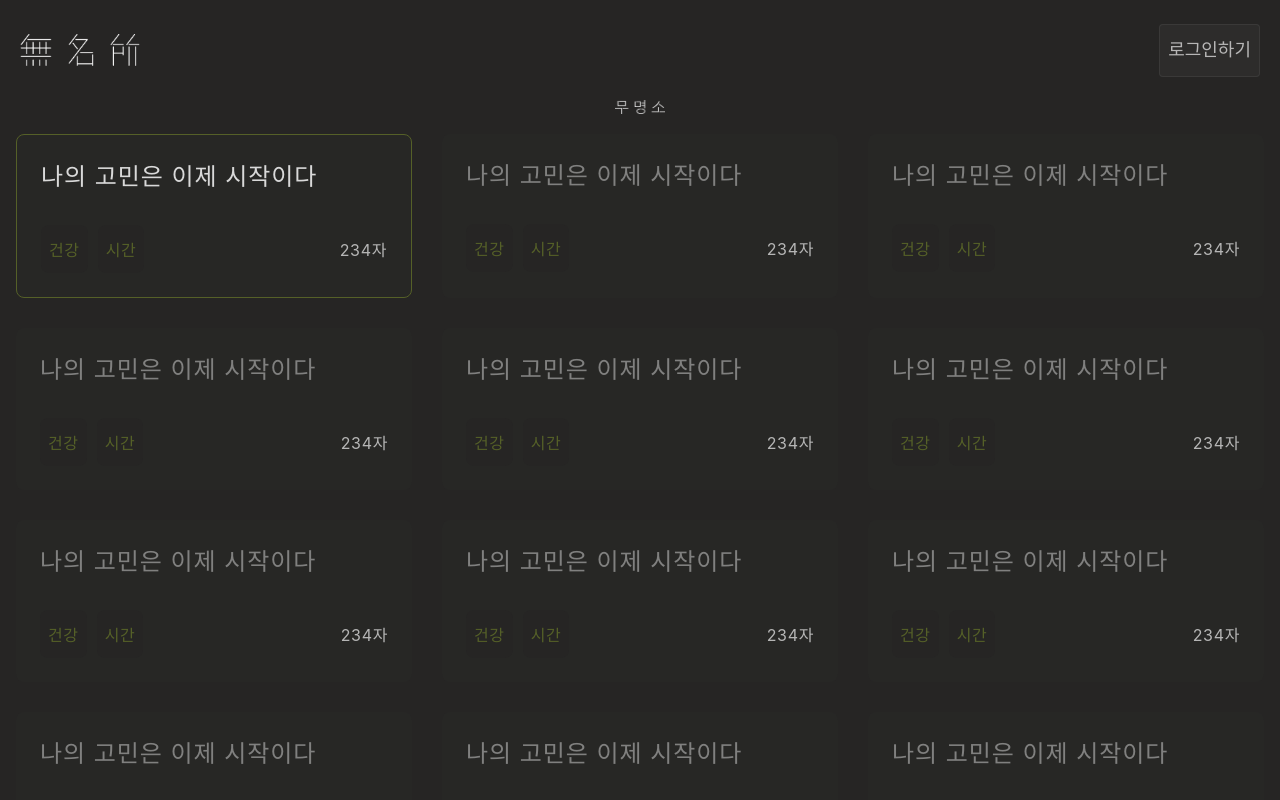
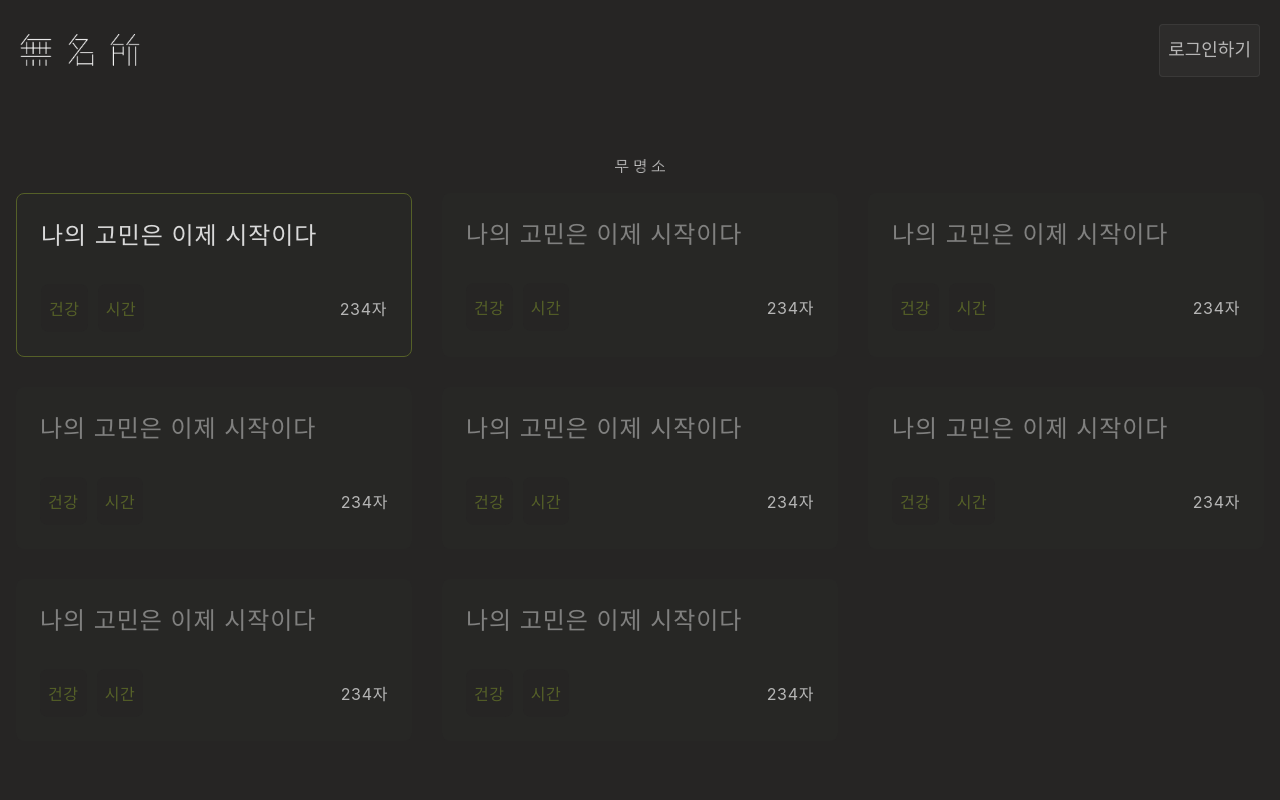
Before and after one commit to NamelessChamberORG/NamelessChamber_frontend, a React (Vite) app: page /diary/submit in a window 1280 px wide. Shown: the top 800 px of the page. Built offline with nearby package versions, Linux system fonts and the light colour scheme; a web font is replaced by a local one.

Commit message:
♻️  chore: modify diary structure of mock data (#10)

```diff
--- a/src/mock/mockDiary.ts
+++ b/src/mock/mockDiary.ts
@@ -1,4 +1,5 @@
 export type Diary = {
+  id: number;
   title: string;
   tags: string[];
   authorType: "self" | "other";
@@ -7,84 +8,56 @@
 
 const mockDiarys: Diary[] = [
   {
+    id: 1,
     title: "나의 고민은 이제 시작이다",
     tags: ["건강", "시간"],
     authorType: "self",
     textCount: 263,
   },
   {
+    id: 2,
     title: "나의 고민은 이제 시작이다",
     tags: ["건강", "시간"],
     authorType: "other",
     textCount: 263,
   },
   {
+    id: 3,
     title: "나의 고민은 이제 시작이다",
     tags: ["건강", "시간"],
     authorType: "other",
     textCount: 263,
   },
   {
+    id: 4,
     title: "나의 고민은 이제 시작이다",
     tags: ["건강", "시간"],
     authorType: "other",
     textCount: 263,
   },
   {
+    id: 5,
     title: "나의 고민은 이제 시작이다",
     tags: ["건강", "시간"],
     authorType: "other",
     textCount: 263,
   },
   {
+    id: 6,
     title: "나의 고민은 이제 시작이다",
     tags: ["건강", "시간"],
     authorType: "other",
     textCount: 263,
   },
   {
+    id: 7,
     title: "나의 고민은 이제 시작이다",
     tags: ["건강", "시간"],
     authorType: "other",
     textCount: 263,
   },
   {
-    title: "나의 고민은 이제 시작이다",
-    tags: ["건강", "시간"],
-    authorType: "other",
-    textCount: 263,
-  },
-  {
-    title: "나의 고민은 이제 시작이다",
-    tags: ["건강", "시간"],
-    authorType: "other",
-    textCount: 263,
-  },
-  {
-    title: "나의 고민은 이제 시작이다",
-    tags: ["건강", "시간"],
-    authorType: "other",
-    textCount: 263,
-  },
-  {
-    title: "나의 고민은 이제 시작이다",
-    tags: ["건강", "시간"],
-    authorType: "other",
-    textCount: 263,
-  },
-  {
-    title: "나의 고민은 이제 시작이다",
-    tags: ["건강", "시간"],
-    authorType: "other",
-    textCount: 263,
-  },
-  {
-    title: "나의 고민은 이제 시작이다",
-    tags: ["건강", "시간"],
-    authorType: "other",
-    textCount: 263,
-  },
-  {
+    id: 8,
     title: "나의 고민은 이제 시작이다",
     tags: ["건강", "시간"],
     authorType: "other",
```
